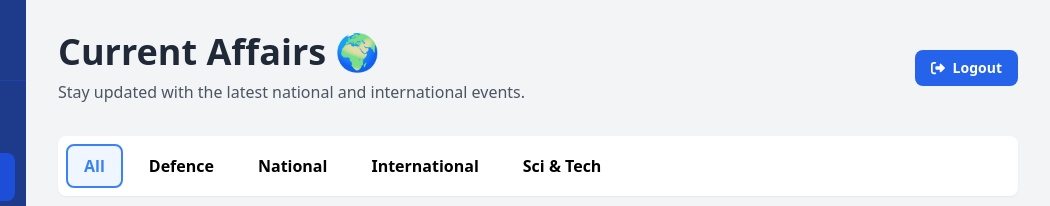
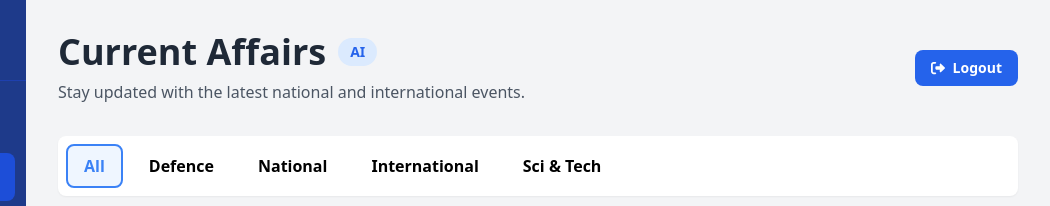
Before and after one commit to ayshwaryee/ssb-website-main, a plain HTML site: page current-affairs.html in a window 1280 px wide. Shown: the top 206 px of the page, 230-1280 px from the left. Drawn offline with nearby package versions, Linux system fonts and the light colour scheme.

Commit message:
Update current-affairs.html

```diff
--- a/current-affairs.html
+++ b/current-affairs.html
@@ -46,7 +46,12 @@
         <main class="flex-1 p-8">
             <header class="flex justify-between items-center mb-8">
                 <div>
-                    <h1 class="text-4xl font-bold text-gray-800">Current Affairs 🌍</h1>
+                    <div class="flex items-center space-x-3">
+                        <h1 class="text-4xl font-bold text-gray-800">Current Affairs</h1>
+                        <span class="text-sm font-semibold px-3 py-1 rounded-full bg-blue-100 text-blue-600">
+                            AI
+                        </span>
+                    </div>
                     <p class="text-gray-600 mt-2">Stay updated with the latest national and international events.</p>
                 </div>
                 <a href="auth.html" class="bg-blue-600 text-white hover:bg-blue-700 font-semibold px-4 py-2 rounded-lg text-sm flex items-center transition-colors">
```
